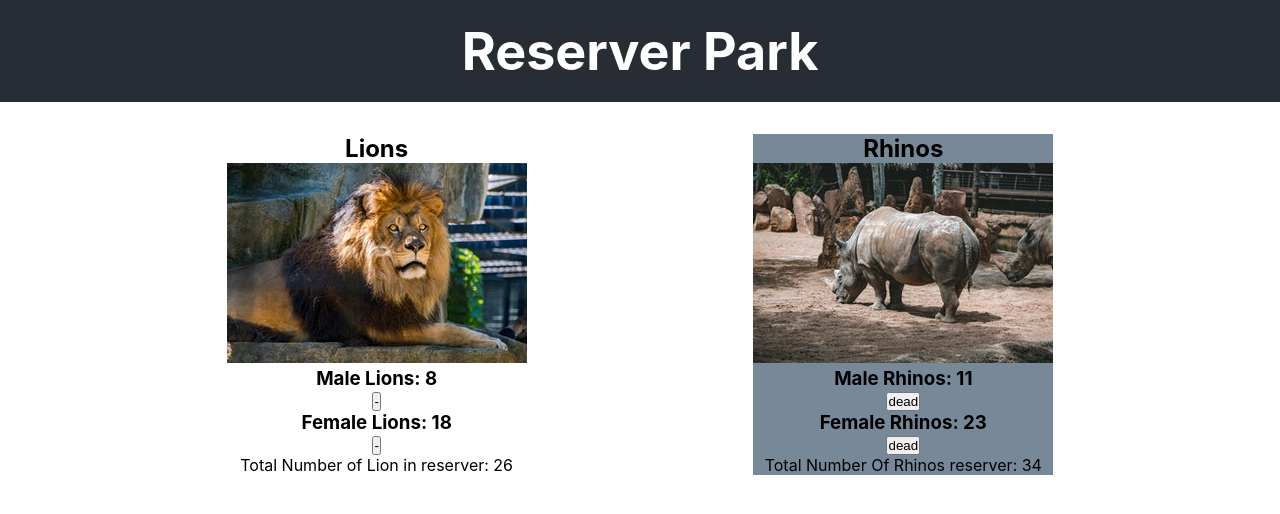
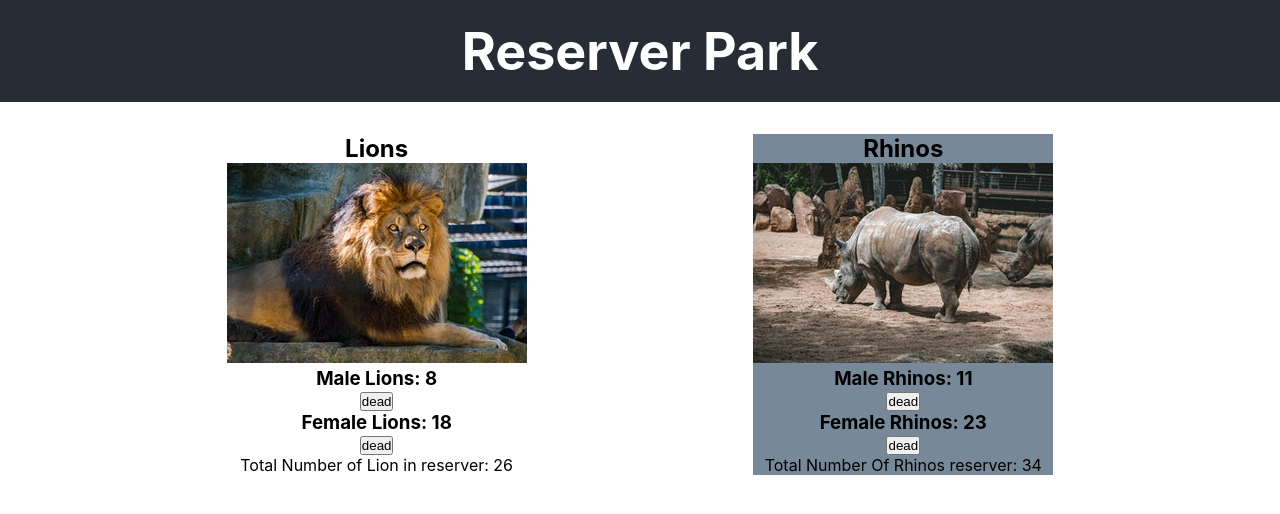
Before and after one commit to skosana721/Moral-Activities, a React (Create React App) app in the folder reserve-park/: page / in a window 1280 px wide. Shown: the top 514 px of the page. Built offline with nearby package versions, Linux system fonts and the light colour scheme.

Commit message:
added two divs with the classNames of male and female

```diff
--- a/reserve-park/src/component/Lions.js
+++ b/reserve-park/src/component/Lions.js
@@ -11,7 +11,7 @@ function Lions() {
   const lion = useSelector((state) => state.lion);
   useEffect(() => {
     dispatch(getTotal());
-  }, [lion.maleLions, lion.femaleLions, dispatch]);
+  }, [dispatch]);
   const reduceMaleNum = () => {
     if (lion.maleLions > 0) {
       dispatch(reduceMaleNumber());
@@ -23,13 +23,17 @@ function Lions() {
     }
   };
   return (
-    <div>
+    <div className="lion-section">
       <h2>Lions</h2>
       <img src={Img} alt="" />
-      <h3>Male Lions: {lion.maleLions}</h3>
-      <button onClick={reduceMaleNum}>-</button>
-      <h3>Female Lions: {lion.femaleLions}</h3>
-      <button onClick={reduceFemaleNum}>-</button>
+      <div className="male">
+        <h3>Male Lions: {lion.maleLions}</h3>
+        <button onClick={reduceMaleNum}>dead</button>
+      </div>
+      <div className="female">
+        <h3>Female Lions: {lion.femaleLions}</h3>
+        <button onClick={reduceFemaleNum}>dead</button>
+      </div>
       <p>Total Number of Lion in reserver: {lion.totalLions}</p>
     </div>
   );
```
